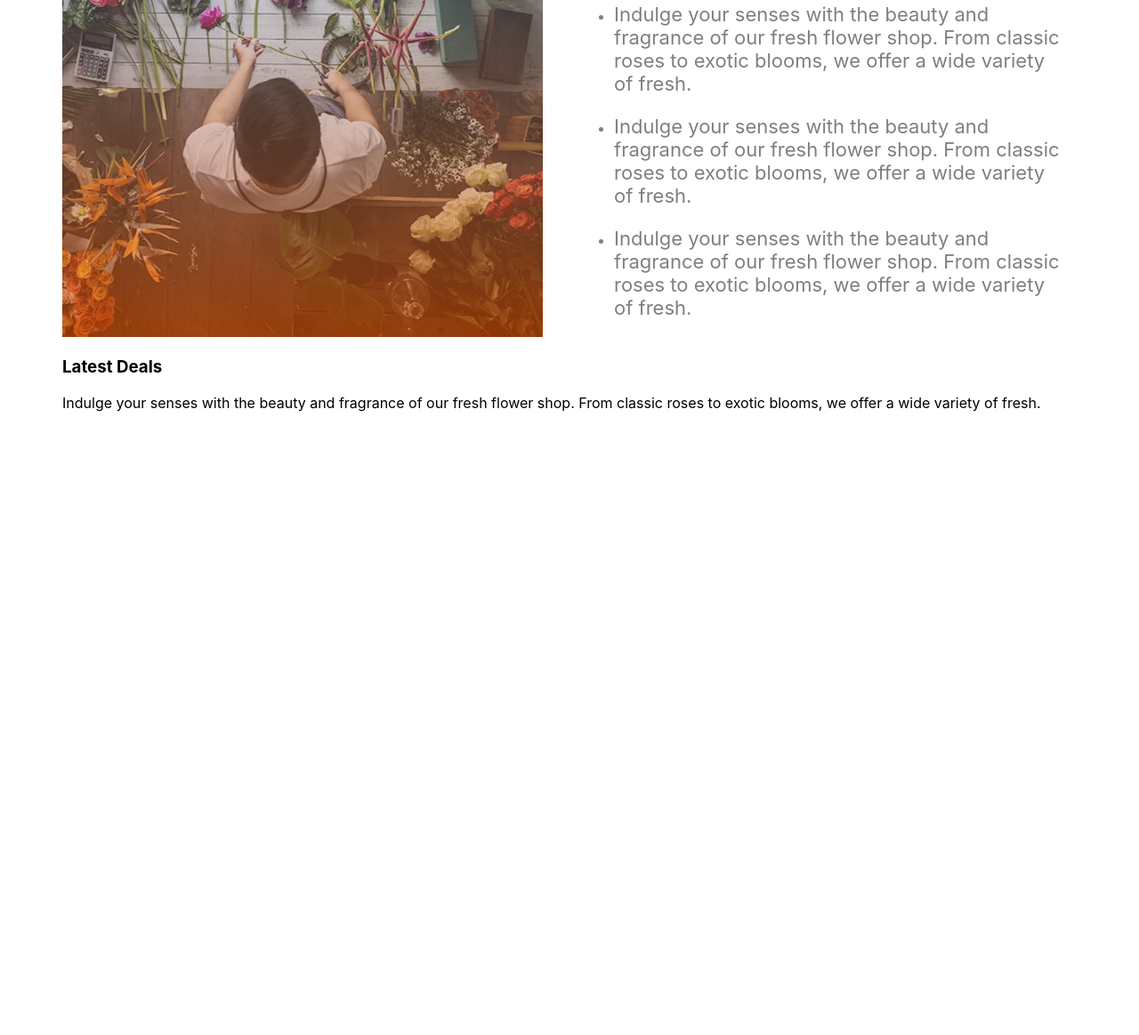
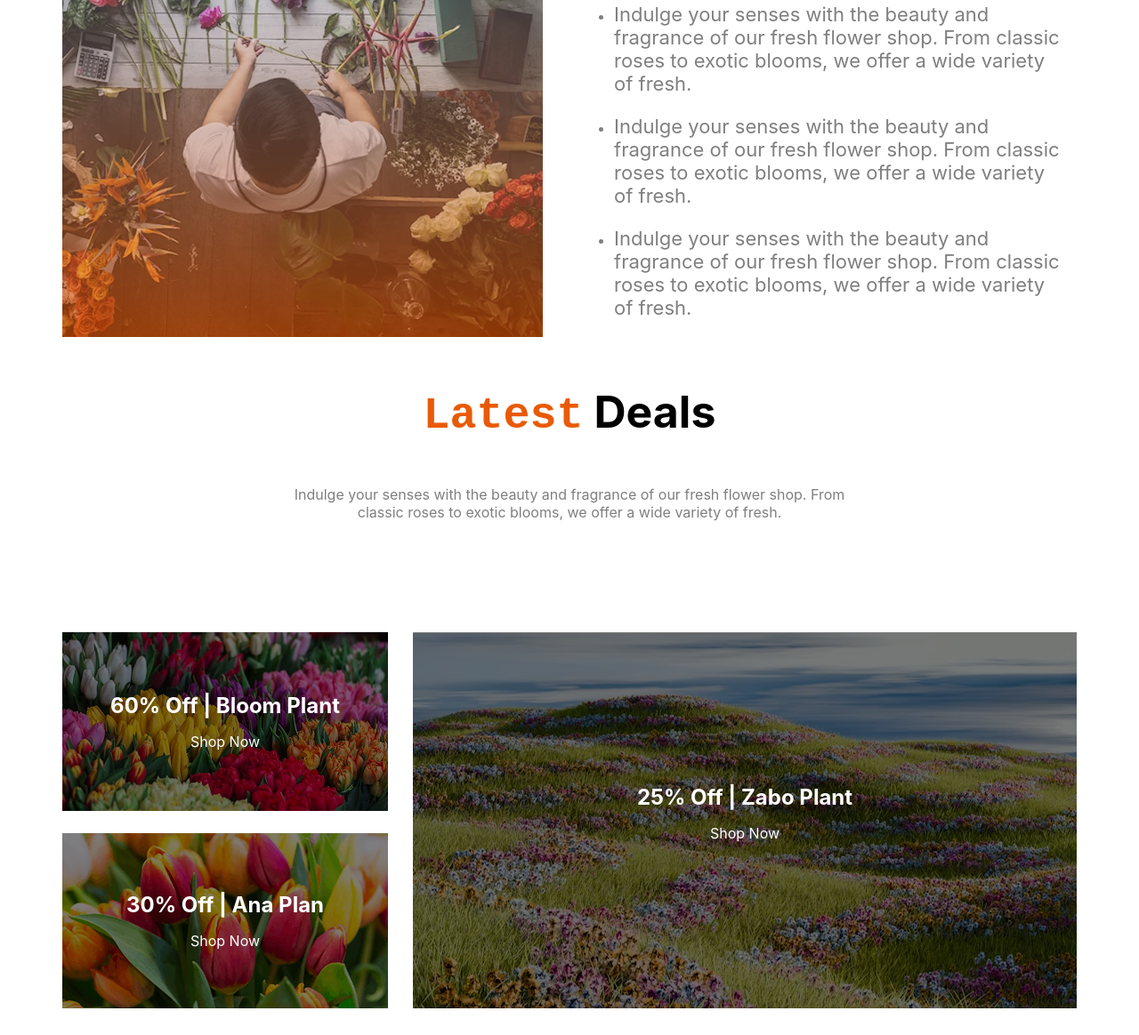
Before and after one commit to marializa007/My-second-assignment, a plain HTML site: page index.html in a window 1280 px wide. Shown: the part 2525-3689 px from the top of the page at 89% size. Before the commit the page ends 3018 px from the top, so only its background shows below. Drawn offline with Linux system fonts and the light colour scheme.

Commit message:
six commit

```diff
--- a/index.html
+++ b/index.html
@@ -116,11 +116,32 @@
       </div>
 
     </div>
-        <section>
-            <h3>Latest Deals</h3>
-            <p>Indulge your senses with the beauty and fragrance of our fresh flower shop. From classic roses to exotic
+    <div class="latest-deals">
+      <h3 class="Deals-title"><samp class="text-primary">Latest</samp> Deals</h3>
+      <p class="text-gray">Indulge your senses with the beauty and fragrance of our fresh flower shop. From <br> classic
+        roses to exotic
         blooms, we offer a wide variety of fresh.</p>
-        </section>
+    </div>
+    <div class="off">
+      <div>
+        <div class="bloom">
+          <h2>60% Off | Bloom Plant</h2>
+          <p>Shop Now</p>
+        </div>
+
+        <div class="Plan">
+          <h2>30% Off | Ana Plan</h2>
+          <p>Shop Now</p>
+        </div>
+      </div>
+
+      <div class="Zabo">
+        <h2>25% Off | Zabo Plant</h2>
+        <p>Shop Now</p>
+      </div>
+    </div>
+
+
   </main>
   <footer>
 
--- a/styles.css
+++ b/styles.css
@@ -4,6 +4,10 @@
      margin: 30px auto;
      max-width: 1140px;
      font-family: Inter;
+ }
+
+ h2 {
+     margin: 0;
  }
 
  nav li {
@@ -74,14 +78,16 @@
      grid-template-columns: repeat(4, 1fr);
      text-align: center;
  }
- .image-flower p{
-    font-size: 22px;
-    margin-bottom: 20px;
+
+ .image-flower p {
+     font-size: 22px;
+     margin-bottom: 20px;
  }
- .image-flower h4{
-    font-size: 22px;
-    font-weight: bold;
-    margin-top: 0;
+
+ .image-flower h4 {
+     font-size: 22px;
+     font-weight: bold;
+     margin-top: 0;
  }
 
  .lover {
@@ -113,6 +119,72 @@
      text-align: justify;
  }
 
+ .latest-deals {
+     text-align: center;
+     margin-bottom: 125px;
+ }
+
+ .Deals-title {
+     font-size: 50px;
+
+ }
+
+ .bloom {
+     text-align: center;
+     color: #FFFFFF;
+     width: 366px;
+     height: 201px;
+     background-color: rgba(0, 0, 0, 0.5);
+     background-blend-mode: darken;
+     background-image: url('assets/deal-bloom.png');
+     background-repeat: no-repeat;
+     margin-bottom: 25px;
+     display: flex;
+     flex-direction: column;
+     justify-content: center;
+ }
+
+ .bloom p,
+ .Plan p {
+     margin-bottom: 0;
+ }
+
+ .Plan {
+     text-align: center;
+     color: #FFFFFF;
+     width: 366px;
+     height: 197px;
+     background-image: url('assets/deal-ana.png');
+     background-repeat: no-repeat;
+     background-position: contain;
+     display: flex;
+     flex-direction: column;
+     justify-content: center;
+     background-color: rgba(0, 0, 0, 0.5);
+     background-blend-mode: darken;
+
+ }
+
+ .Zabo {
+     text-align: center;
+     color: #FFFFFF;
+     width: 753px;
+     height: 423px;
+     background-image: url('assets/deal-zabo.png');
+     background-repeat: no-repeat;
+     display: flex;
+     flex-direction: column;
+     justify-content: center;
+      background-color: rgba(0, 0, 0, 0.5);
+     background-blend-mode: darken;
+ }
+
+ .off {
+     display: flex;
+     gap: 28px;
+ }
+
+
  /* @media screen and(max-with:) {
     navebar
 }
```
Lines whose indentation alone changed are shown as unchanged.
